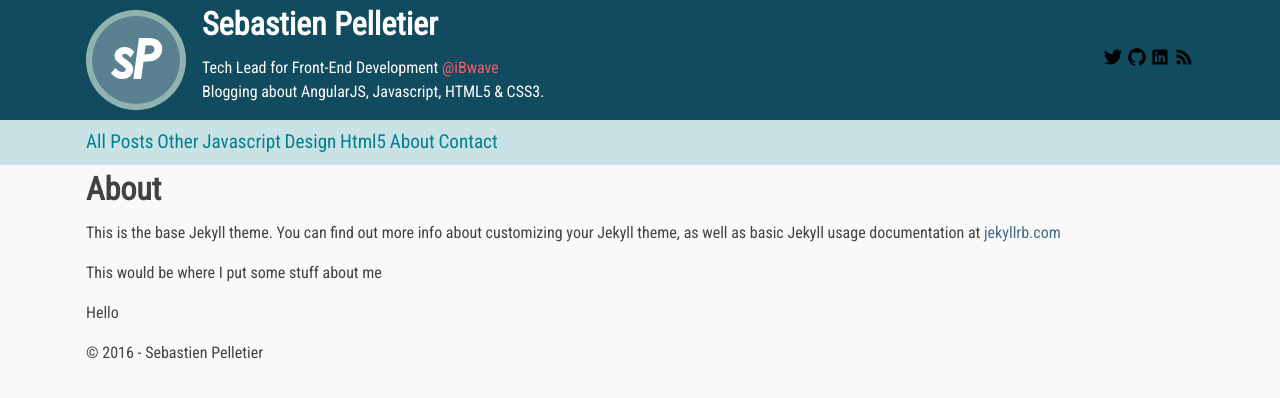
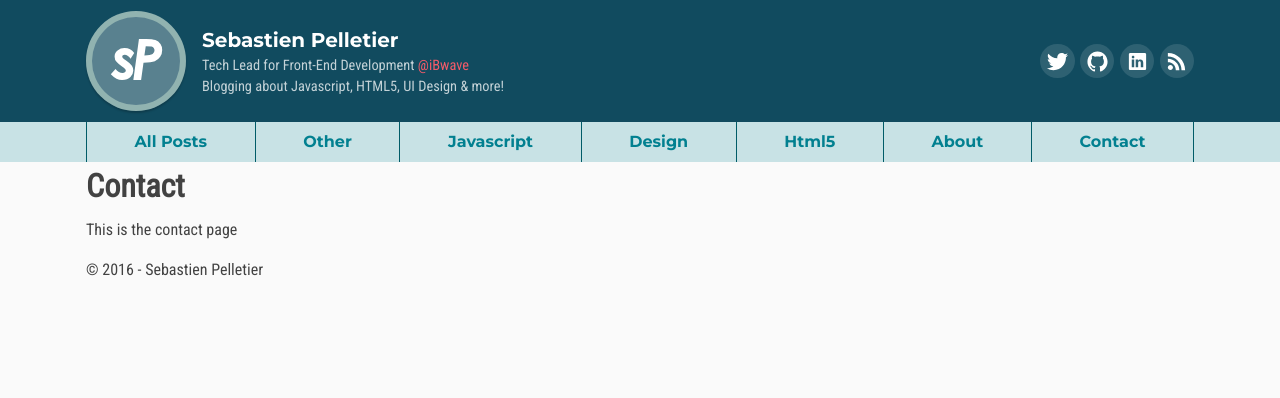
Before and after one commit to earth4x/sebastienpelletier, a Jekyll site: the page built from contact.md, in a window 1280 px wide. Shown: the top 398 px of the page. Built offline with Jekyll 4.4.1, drawn with Linux system fonts in a browser that asks for light colours.

Commit message:
Change the URLs to be more friendly. Update styles. Add sprite

```diff
--- a/_includes/header.html
+++ b/_includes/header.html
@@ -3,6 +3,7 @@
     <main class="wrapper flex align-center">
 
         <a class="main-header__img" href="" title="Go back to Home">
+
             <svg class="logo" id="logo" xmlns="http://www.w3.org/2000/svg" viewBox="0 0 200 200">
                 <path class="ellipse" d="M100,12a88,88,0,1,1-88,88,88.1,88.1,0,0,1,88-88m0-12A100,100,0,1,0,200,100,100,100,0,0,0,100,0Z"/>
                 <g class="letters" id="letters">
@@ -10,19 +11,27 @@
                     <path d="M105.9,55.9h14.4q13.1,0,18.5,2.3A22.5,22.5,0,0,1,149,66.1,20.6,20.6,0,0,1,152.4,78a23.9,23.9,0,0,1-4,13.5,23.2,23.2,0,0,1-10.8,8.8q-6.8,2.8-22.6,3L110.2,138H94.7Zm10.9,32.9q12.5-.1,16.4-2.6a8.6,8.6,0,0,0,3.8-7.6,7.7,7.7,0,0,0-1.5-4.8,7.9,7.9,0,0,0-4.4-2.7q-2.9-.8-11.6-.8Z"/>
                 </g>
             </svg>
-            <!-- <img src="{{ site.baseurl }}/img/PhotoSmall.png" alt="seb" /> -->
+
         </a>
 
         <section class="main-header__content" flex>
             <h1 class="main-header__title">Sebastien Pelletier</h1>
-            <p class="main-header__bio">Tech Lead for Front-End Development <a href="http://www.ibwave.com" title="iBwave Solutions">@iBwave</a> <br>Blogging about AngularJS, Javascript, HTML5 & CSS3.</p>
+            <p class="main-header__bio">Tech Lead for Front-End Development <a href="http://www.ibwave.com" title="iBwave Solutions">@iBwave</a> <br>Blogging about Javascript, HTML5, UI Design & more!</p>
         </section>
 
-        <section class="main-header__links">
-            <img src="{{site.baseurl}}/img/social-twitter.svg" alt="" />
-            <img src="{{site.baseurl}}/img/social-github.svg" alt="" />
-            <img src="{{site.baseurl}}/img/social-linkedin.svg" alt="" />
-            <img src="{{site.baseurl}}/img/social-rss.svg" alt="" />
+        <section class="flex">
+            <a href="" class="main-header__link">
+                <svg class="icon"><use xlink:href="{{site.baseurl}}/img/sprite.svg#icon-twitter"></use></svg>
+            </a>
+            <a href="" class="main-header__link">
+                <svg class="icon"><use xlink:href="{{site.baseurl}}/img/sprite.svg#icon-github"></use></svg>
+            </a>
+            <a href="" class="main-header__link">
+                <svg class="icon"><use xlink:href="{{site.baseurl}}/img/sprite.svg#icon-linkedin"></use></svg>
+            </a>
+            <a href="" class="main-header__link">
+                <svg class="icon"><use xlink:href="{{site.baseurl}}/img/sprite.svg#icon-rss"></use></svg>
+            </a>
         </section>
 
     </main>
@@ -30,10 +39,10 @@
 </header>
 
 <nav class="primary-nav">
-    <div class="wrapper">
+    <div class="wrapper flex">
         <a href="/" title="All Posts" class="primary-nav__link">All Posts</a>
         {% for category in site.categories %}
-            <a href="/category/{{ category | first }}" title="{{ category | first }}" class="primary-nav__link">{{ category | first }}</a>
+            <a href="/{{ category | first }}" title="{{ category | first }}" class="primary-nav__link">{{ category | first }}</a>
         {% endfor %}
         <a href="/about" title="About" class="primary-nav__link">About</a>
         <a href="/contact" title="Contact" class="primary-nav__link">Contact</a>
--- a/_sass/_header.scss
+++ b/_sass/_header.scss
@@ -1,11 +1,13 @@
 .main-header {
     background: brand(scaffold);
+    padding: 0.7em 0;
 }
 
 .main-header__img {
     width: 100px;
     height: 100px;
     border-radius: 50%;
+    box-shadow: 0 2px 2px rgba(0,0,0,0.2);
     //background: brand(scaffold, contrast);
     //padding: 0.3em;
 
@@ -28,18 +30,44 @@
 }
 
 .main-header__content {
-    color: white;
     margin-left: $gutter-x;
 
     a {
         color: brand(scaffold, contrast);
+        &:hover {
+            text-decoration: underline;
+        }
     }
 }
 
-.main-header__links {
-    img {
-        width: 20px;
-        height: 20px;
+.main-header__title {
+    font-family: $font-family-montserrat;
+    font-size: 1.25em;
+    margin: 0;
+    color: white;
+}
+
+.main-header__bio {
+    font-size: 0.9em;
+    font-family: $font-family-base;
+    margin: 0;
+    color: rgba(255, 255, 255, 0.75);
+}
+
+.main-header__link {
+
+    background: rgba(255, 255, 255, 0.12);
+    border-radius: 50%;
+    padding: 0.35em;
+    display: flex;
+
+    &:not(:first-child) {
+        margin-left: 0.35em;
+    }
+
+    .icon {
+        width: 23px;
+        height: 23px;
         fill: white;
     }
 }
@@ -48,11 +76,20 @@
 // Nav
 .primary-nav {
     background: brand(scaffold, menu);
-    padding: 0.5em 0;
 }
 
 .primary-nav__link {
     color: brand(scaffold, alternate);
-    font-size: 1.2em;
+    font-size: 1em;
     text-transform: capitalize;
+    padding: 0.5em 0;
+    font-weight: 700;
+    font-family: $font-family-montserrat;
+    border-left: 1px solid darken(brand(scaffold, alternate), 8%);
+    text-align: center;
+    flex-grow: 1;
+
+    &:last-child {
+        border-right: 1px solid darken(brand(scaffold, alternate), 8%);
+    }
 }
--- a/contact.md
+++ b/contact.md
@@ -1,11 +1,7 @@
 ---
 layout: page
-title: About
-permalink: /about/
+title: Contact
+permalink: /contact/
 ---
 
-This is the base Jekyll theme. You can find out more info about customizing your Jekyll theme, as well as basic Jekyll usage documentation at [jekyllrb.com](http://jekyllrb.com/)
-
-This would be where I put some stuff about me
-
-Hello
+This is the contact page
```
Also changed, not shown: about.md (+3 -3 lines), design/index.html (renamed from category/design.html), html5/index.html (renamed from category/html5.html), img/sprite.svg (added), javascript/index.html (renamed from category/javascript.html), other/index.html (renamed from category/other.html).
